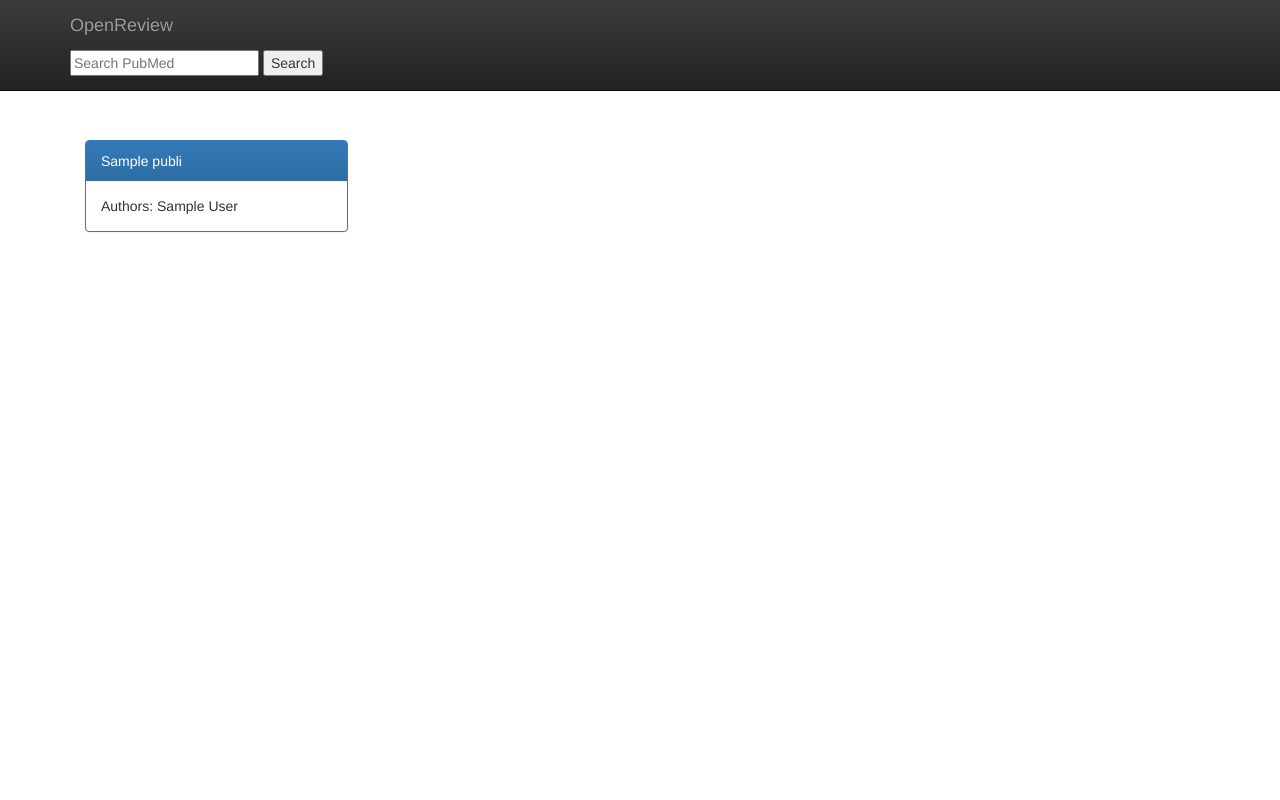
After one commit to afouchet/OpenReview, a Django app: template templates/open_review/search.html in a window 1280 px wide. The commit adds this page. Run offline with Django 3.2, Linux system fonts and the light colour scheme; the template is opened without the code that fills it: most values are stand-ins (such as "Sample title", 1, 10 or a date in 2020); some libraries are stand-ins or nearby versions.

Commit message:
Add page to list publications

```diff
--- /dev/null
+++ b/static/css/open_review.css
@@ -0,0 +1,8 @@
+h1 a {
+    color: #FCA205;
+}
+
+.panel-heading a, .panel-heading a:visited {
+    color: #FFFFFF !important;
+}
+body { padding-top: 140px; }
--- a/templates/open_review/base.html
+++ b/templates/open_review/base.html
@@ -13,7 +13,7 @@
     <!-- CSS -->
     <link rel="stylesheet" href="{% static 'css/bootstrap.min.css' %}">
     <link rel="stylesheet" href="{% static 'css/bootstrap-theme.min.css' %}">
-    <link rel="stylesheet" href="{% static 'css/swear_jar.css' %}">
+    <link rel="stylesheet" href="{% static 'css/open_review.css' %}">
 
     <!-- IE10 viewport hack for Surface/desktop Windows 8 bug -->
     <link href="../../assets/css/ie10-viewport-bug-workaround.css" rel="stylesheet">
--- a/templates/open_review/navbar.html
+++ b/templates/open_review/navbar.html
@@ -1,13 +1,14 @@
 <nav class="navbar navbar-inverse navbar-fixed-top">
   <div class="container">
     <div class="navbar-header">
-      <button type="button" class="navbar-toggle collapsed" data-toggle="collapse" data-target="#navbar" aria-expanded="false" aria-controls="navbar">
-        <span class="sr-only">Toggle navigation</span>
-        <span class="icon-bar"></span>
-        <span class="icon-bar"></span>
-        <span class="icon-bar"></span>
-      </button>
-      <a class="navbar-brand" href={% url 'open_review:homepage' %}>OpenReview</a>
+      <a class="navbar-brand" href={% url 'open_review:homepage' %} style="display: inline">OpenReview</a>
+      <form action="{% url 'open_review:search' %}" method="post" class="form-inline">
+	{% csrf_token %}
+	<input name="search_query" type="text" placeholder="Search PubMed">
+	<input type="hidden" name="page" value="0">
+	<input type="hidden" name="page_size" value="20">
+	<button>Search</button>
+      </form>
     </div>
   <div id="navbar" class="collapse navbar-collapse">
   <ul class="nav navbar-nav">
--- /dev/null
+++ b/templates/open_review/search.html
@@ -0,0 +1,21 @@
+{% extends "open_review/base.html" %}
+{% block body %}
+
+<div class="container">
+   <div class="row">
+     {% for publi in publications %}
+     <div class="panel-group col-lg-3 col-md-4 col-xs-6">
+       <div class="panel panel-primary">
+         <div class="panel-heading">
+           <a href="{% url 'open_review:article_desc' % publi.id}">{{ publi.title }}</a></br>
+         </div>
+         <div class="panel-body">
+           Authors: {{ publi.authors |truncatechars:100 }}
+         </div>
+       </div>
+     </div>
+     {% endfor %}
+   </div>
+</div>
+
+{% endblock %}
--- a/urls.py
+++ b/urls.py
@@ -9,8 +9,10 @@ urlpatterns = [
     url(r'^change_password/$', views.change_password, name='change_password'),
     url(r'^create_profile/$', views.create_profile_form, name='create_profile'),
     url(r'^created_profile/$', views.created_profile, name='created_profile'),
+    url(r'^desc/(?P<publi_id>[0-9]+)$', views.publication_detail, name='search'),
     url(r'^edit_profile/$', views.edit_profile_form, name='edit_profile'),
     url(r'^edited_profile/$', views.edited_profile, name='edited_profile'),
     url(r'^login/$', views.api_login, name='login'),
     url(r'^log/$', views.log, name='logs'),
+    url(r'^search/$', views.search, name='search'),
 ]
```
Also changed, not shown: views.py (+20 -1 lines).
